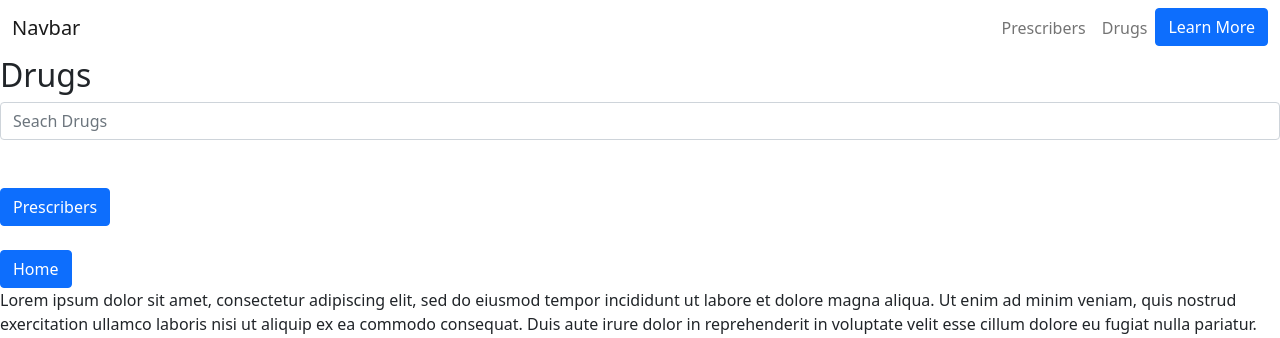
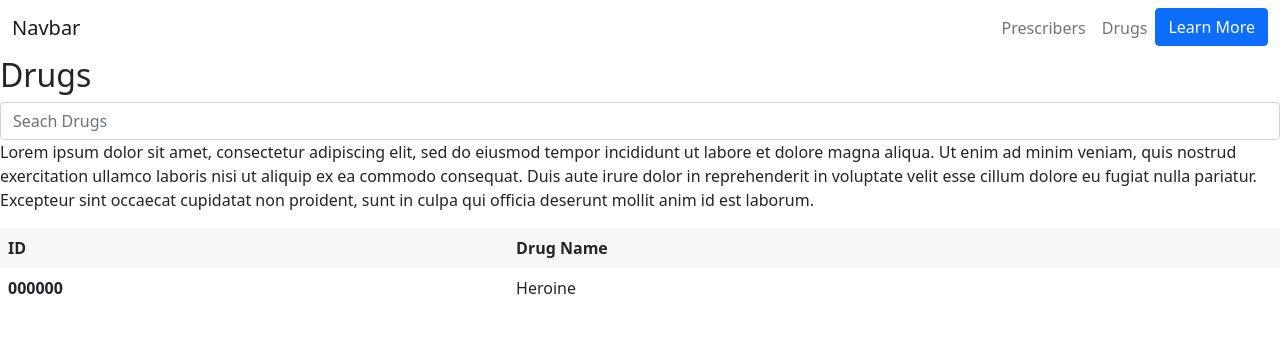
Before and after one commit to logankimbs/intex, a Django app: page /drugs/ in a window 1280 px wide. Shown: the top 338 px of the page. Run offline with Django 3.2, Linux system fonts and the light colour scheme.

Commit message:
removed buttons on drugs page

```diff
--- a/templates/portal/drugs.html
+++ b/templates/portal/drugs.html
@@ -1,10 +1,6 @@
 {% extends 'base.html' %} {% load static %} {% block content %}
 <h2>Drugs</h2>
 <input type="text" class="form-control" id="searchPrescribers" placeholder="Seach Drugs">
-<br><br>
-<button type="button" class="btn btn-primary" onclick="location.href='{% url 'prescribers' %}'">Prescribers</button>
-<br><br>
-<button type="button" class="btn btn-primary" onclick="location.href='{% url 'index' %}'">Home</button>
 <p>
     Lorem ipsum dolor sit amet, consectetur adipiscing elit, sed do eiusmod tempor incididunt
     ut labore et dolore magna aliqua. Ut enim ad minim veniam, quis nostrud exercitation ullamco
@@ -17,14 +13,12 @@
       <tr>
         <th scope="col">ID</th>
         <th scope="col">Drug Name</th>
-
       </tr>
     </thead>
     <tbody>
             <tr class="click-drugs" onclick="location.href='{% url 'viewdrugs' %}'">
                 <th scope="row">000000</th>
                 <td>Heroine</td>
-                <td> <img src="{% static 'img/pill' %}"></img></td>
             </tr>
     </tbody>
 </table>
```
